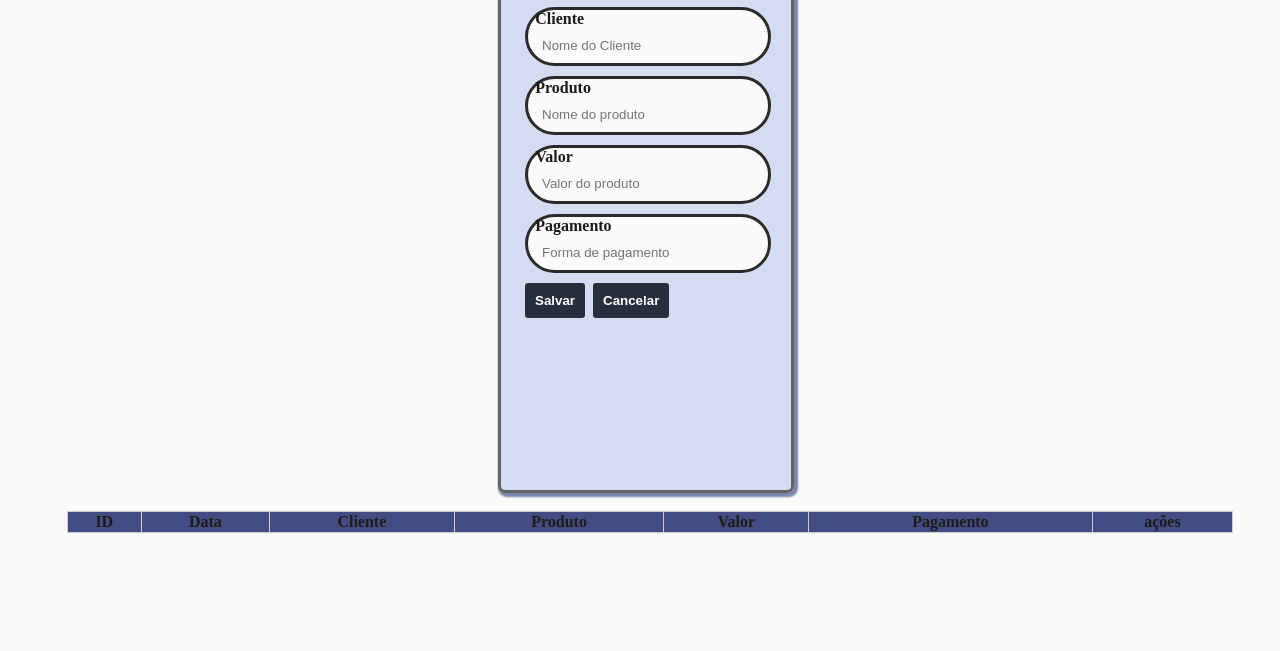
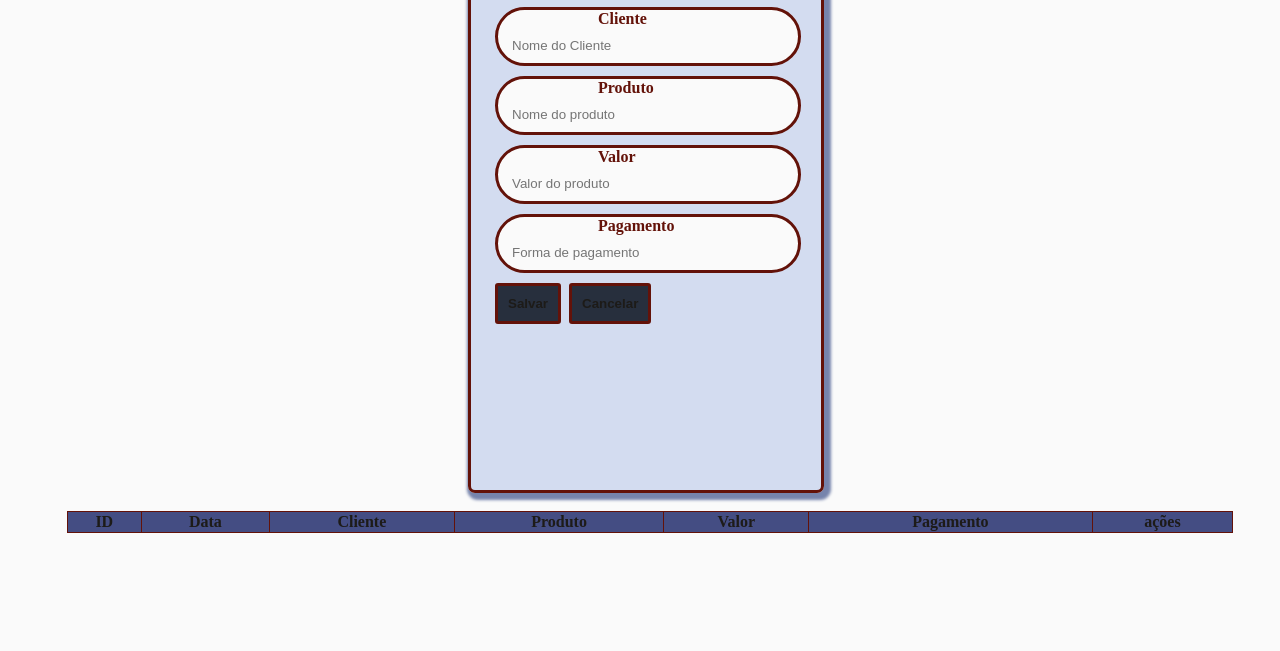
Before and after one commit to Azeythy1/Lista, a plain HTML site: page index.html in a window 1280 px wide. Shown: the part 149-800 px from the top of the page. Drawn offline with Linux system fonts and the light colour scheme.

Commit message:
att colors

```diff
--- a/css/sytle.css
+++ b/css/sytle.css
@@ -35,6 +35,7 @@ header {
     font-family: 'Tangerine', serif;
     font-size: 29px;
     text-shadow: 4px 4px 4px #5f7199;
+    color: rgb(99, 18, 9) solid;
 
 }
 .title h2{
@@ -42,6 +43,7 @@ header {
     font-size: 56px;
     margin: 6px;
     text-align: center;
+    color: rgb(99, 18, 9) solid;
 
 }
 
@@ -51,14 +53,14 @@ main .title{
     padding: 30px 50px;
 }
 main .card{
-    width: 250px;
+    width: 310px;
     max-width: 400px;
-	margin: 3px auto;
+	  margin: 3px auto;
     background-color: #839fdb54;
-    border: rgb(99, 98, 98) solid;
+    border: rgb(99, 18, 9) solid;
     padding: 20px;
     border-radius: 7px;
-    box-shadow: 2px 2px 2px 2px #7684ac;
+    box-shadow: 3px 3px 3px 4px #7684ac;
     justify-content: center;
     height: 70vh;
 
@@ -73,7 +75,7 @@ main .card #topo{
 .lineInput{
     display: grid;
     margin-bottom: 10px;
-    border: rgb(43, 41, 41) solid;
+    border: rgb(99, 18, 9) solid;
     border-radius: 40px;
 }
 
@@ -87,19 +89,20 @@ input{
 
 }
 label{
-    margin-left: 3%;
+    margin-left: 100px;
     background-color: rgba(158, 203, 240, 0) ;
     font-weight: bold;
+    color:rgb(99, 18, 9);
 }
 button{
-    border: 0px;
     padding: 10px;
     outline: 0;
-    color: rgb(255, 254, 254) ;
     background: rgb(39, 47, 61);
     border-radius: 3px;
     font-weight: bold;
+    border: rgb(99, 18, 9) solid;
     transition: all ease 0.3ms;
+    color: rgb(99, 18, 9) solid;
 
 }
 button:hover{
@@ -112,7 +115,7 @@ button:hover{
 }
 table{
     border-collapse: collapse;
-    border: 1px solid #ccc;
+    border:1px rgb(99, 18, 9) solid;
     width: 100%;
 }
 table th{
```
